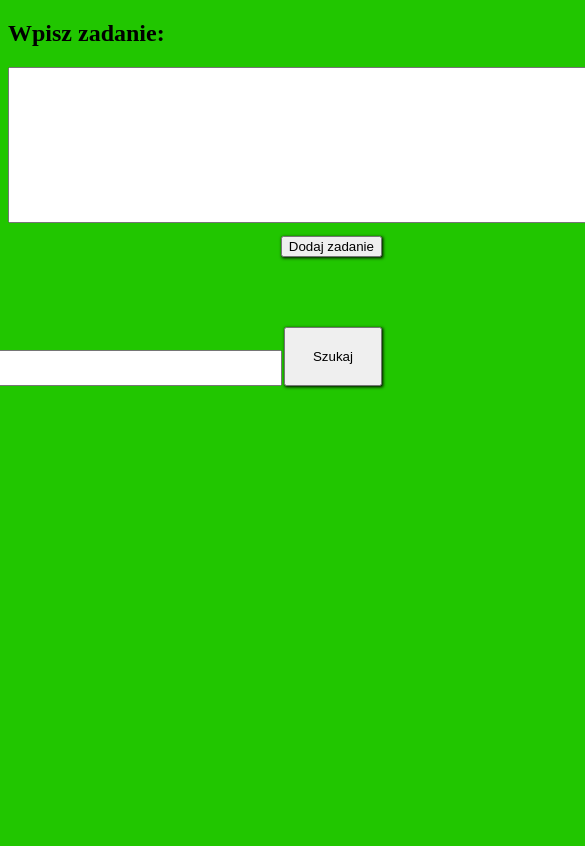
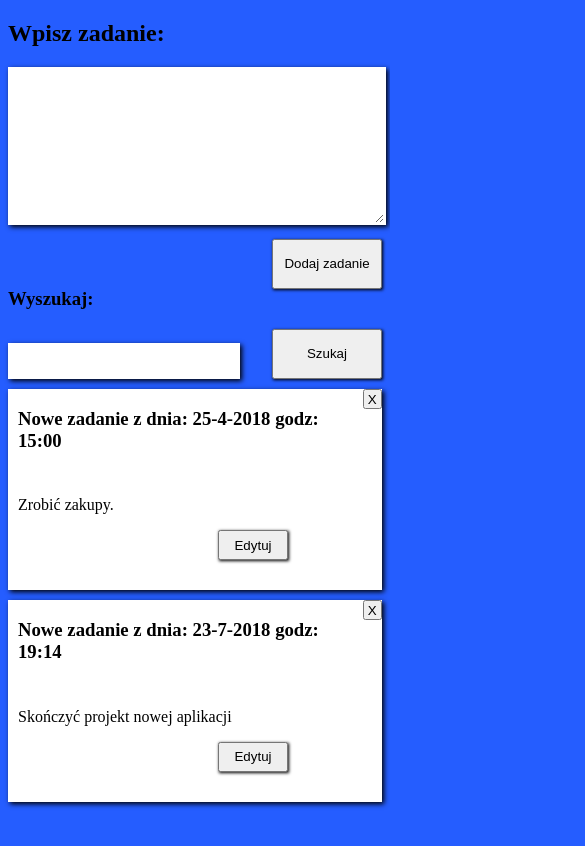
Before and after one commit to JoannaLigenza/TO-DO-LIST, a plain HTML site: page index.html in a window 390 px wide. Both pictures are taken after a click on the button "Szukaj". Shown: the top 846 px of the page, 585 px wide, since content can reach past the window. Drawn offline with nearby package versions, Linux system fonts and the light colour scheme.

Commit message:
version two
Changed search, added editing option and changed layout

```diff
--- a/index.html
+++ b/index.html
@@ -4,7 +4,6 @@
         <meta charset="UTF-8" />
 		<meta name="viewport" content="width=device-width, initial-scale=1" />
 		<link rel="stylesheet" href="style.css" type="text/css" />
-		<script type="text/javascript" src="jquery.js"></script>
 		<script type="text/javascript" src="script.js"></script>
 		<title> Kurs js </title>
 		<meta name="description" content="Modne sukienki na wesele 2018 - inspiracj.  "/>
@@ -29,19 +28,18 @@
 	<section id="task-list">
 		<div id="search">
 			<div><h3>Wyszukaj:</h3></div>
-			<input type = "text" class = "serach2"/>
+			<input type = "text" id="serach2"/>
 			<button id="search_button">Szukaj</button>
 		</div>
 
-		<div id="search_result">
-		</div>
-
-		<div class="new-task hidden">
+		<div class="new-task">
 			<div class="task-header">
-				<h3>Nowe zadanie z dnia: 25-04-2018 godz: 15:00</h3>
+				<h3>Nowe zadanie z dnia: 25-4-2018 godz: 15:00</h3>
 				<button class="x-button">X</button>
 			</div>
-			<div class="task-text">Zrobić zakupy.
+			<div class="task-text">
+				<p> Zrobić zakupy.</p>
+				<button class="edit-button">Edytuj</button>
 			</div>
 		</div>
 	</section>
--- a/script.js
+++ b/script.js
@@ -1,19 +1,19 @@
 
 document.addEventListener('DOMContentLoaded', function() {
-	let form_value = "";
-	let submit_btn = document.querySelector("#submit");
-	let task_list = document.querySelector("#task-list");
+
+	const submit_btn = document.querySelector("#submit");
+	const task_list = document.querySelector("#task-list");
 
 	// Dodawanie nowego zadania
 	function add_task(form_value)
 	{
 		let date = new Date();
-		let dateText = date.getDate() + '-' + (date.getMonth()+1) + '-' + date.getFullYear() + ' godz.: ' + date.getHours() + ':' + date.getMinutes();
+		let dateText = date.getDate() + '-' + (date.getMonth()+1) + '-' + date.getFullYear() + ' godz: ' + date.getHours() + ':' + date.getMinutes();
 
 		// Dodawanie nowego diva z elementami zadaniowymi
 		const new_task = document.createElement("div");
 		new_task.classList.add("new-task");
-		new_task.classList.add("hidden");								//	Part I - Dodaje klase, ktora nie istnieje
+		//new_task.classList.add("hidden");								//	Part I - Dodaje klase, ktora nie istnieje
 
 		// Dodawaie nowego diva z naglowkiem
 		const task_header = document.createElement("div");
@@ -28,14 +28,26 @@ document.addEventListener('DOMContentLoaded', function() {
 		x_button.classList.add("x-button");
 		x_button.innerText = "X";
 
-		// Dodawanie tresci zadania
+		// Dodawanie diva z treścią zadania
 		const task_text = document.createElement("div");
 		task_text.classList.add("task-text");
-		task_text.innerText = form_value;
+
+		// Dodawanie paragrafu z treścią do diva z treścią zadania
+		const task_text_paragraph = document.createElement("p");
+		task_text_paragraph.innerText = form_value;
+
+		// Dodawanie nowego przycisku edytującego zadanie
+		const edit_button = document.createElement("button");
+		edit_button.classList.add("edit-button");
+		edit_button.innerText = "Edytuj";
 
 		// Wrzucanie h3 i x-buttona do diva task-header
 		task_header.appendChild(h3);
 		task_header.appendChild(x_button);
+
+		// Wrzucanie p i edit-button do diva task_text
+		task_text.appendChild(task_text_paragraph);
+		task_text.appendChild(edit_button);
 
 		// Wrzucanie diva task-header i task-text do diva new-task
 		new_task.appendChild(task_header);
@@ -61,45 +73,80 @@ document.addEventListener('DOMContentLoaded', function() {
 
 	function delete_task(e)
 	{
-		let task_to_delete = e.target.closest(".new-task");
+		const task_to_delete = e.target.closest(".new-task");
 
 		if (e.target.closest('.x-button') !== null) {
 			task_to_delete.remove();
 	}}
 
-
 	task_list.addEventListener("click", delete_task);
 
+
+	// Edycja istniejacego zadania
+
+	function edit_task(e) {
+
+		const task_to_edit = e.target.closest(".task-text");
+		const edit_button = e.target.closest(".edit-button");
+		const end_edit = e.target.closest(".end-editing-button");
+
+
+		if (edit_button !== null) {
+			task_to_edit.contentEditable = true;
+			const end_editing_button = document.createElement("button");
+			end_editing_button.innerText = "Gotowe";
+			end_editing_button.classList.add("end-editing-button");
+			task_to_edit.appendChild(end_editing_button);
+			task_to_edit.style.backgroundColor = "#e9e9e9";
+			edit_button.disabled = true;
+		}
+		if (end_edit !== null) {
+			task_to_edit.contentEditable = false;
+			task_to_edit.style.backgroundColor = "white";
+			e.target.previousElementSibling.disabled = false;
+			end_edit.remove();
+
+		}
+	}
+
+	function end_editing(e) {
+
+		if (e.target.closest(".end-editing-button") !== null) {
+			task_to_edit.contentEditable = false;
+		}
+	}
+
+	task_list.addEventListener("click", edit_task);
 
 
 	//	Wyszukiwanie istniejacego zadania
 	function search(input)
 	{
-		//let input = document.querySelector(".serach2").value;
 		let my_tab = document.querySelectorAll(".task-text");					// Pobieram wszystkie teksty z zadan
 		let my_new_task = document.querySelectorAll(".new-task");
-		//let search_result = document.querySelector("#search_result");
 
-		var sheet = document.createElement('style')								//	Part II - definiuje klase, ktora wczesniej nie istniala. Kazdy dodany wczesniej element w js i elementy statyczne w html ja posiadaja (tylko wczesniej nie byla zdefiniowana, wiec z niej nie korzystaly)
-		sheet.innerHTML = ".hidden {display: none;}";							//  klasa hidden zyskuje display none, wiec wszystkie elementy (taski-zadania) zostaja ukryte
-		document.head.appendChild(sheet);										//  dodaje klase do dokumentu w sekcji head
 
-		for (i=0; i < my_tab.length; i++) {
-			if (my_tab[i].innerText.indexOf(input) != -1 && input.length >= 3) 		// indexOf - przeszukaj zadanie wyszukując słowo z (input). Jesli przeszukasz zadanie i jego tekst nie jest rowny -1 (co oznacza ze nie istnieje) i ilosc wyszukiwanych znakow > 3
+		for (i=0; i < my_new_task.length; i++) {
+			if(input.length == 0) {													// jesli input jest pusty to odkryj wszystkie zadania
+				my_new_task[i].classList.remove("hidden");
+			}
+			if(my_new_task[i].classList.contains("hidden")) {
+				my_new_task[i].classList.remove("hidden");
+			}
+			if (my_tab[i].innerText.indexOf(input) == -1 && input.length >= 3) 		// indexOf - przeszukaj zadanie wyszukując słowo z (input). Jesli przeszukasz zadanie i jego tekst jest rowny -1 (co oznacza ze nie istnieje) i ilosc wyszukiwanych znakow > 3
 			{
-				my_new_task[i].classList.remove("hidden");							//	Part III - wybranym elementom usuwam klase hidden, dzieki czemu staja sie widoczne
+				my_new_task[i].classList.add("hidden");							//	Part III - wybranym elementom dodaje klase hidden, dzieki czemu staja sie niewidoczne
 
 			}
 		}
 	}
 
-	//add_task("Zrobić pranie");
 	add_task("Skończyć projekt nowej aplikacji");
 
-	let button_szukaj = document.querySelector("#search_button");
+	const button_szukaj = document.querySelector("#search_button");
 
 	button_szukaj.addEventListener("click", function()
 	{
-		search(document.querySelector(".serach2").value);
+		search(document.getElementById("serach2").value);
 	})
 });
--- a/style.css
+++ b/style.css
@@ -1,6 +1,6 @@
 
 body {
-	background-color: #21c600;
+	background-color: #255dff;
 }
 
 #form-div
@@ -18,16 +18,26 @@ body {
 
 #textarea
 {
-	width: 700px;
+	width: 99%;
 	height: 150px;
 	resize: vertical;
+	font-size: 16px;
+	box-shadow: 2px 2px 5px;
+	border: 2px solid transparent;
+
+}
+
+#textarea:focus {
+	border: 2px solid #0029a0;
 }
 
 #submit
 {
+	width: 110px;
+	height: 50px;
 	position: absolute;
 	right: 0;
-	bottom: -30px;
+	bottom: -60px;
 	box-shadow: 1px 1px 3px;
 }
 
@@ -69,11 +79,49 @@ body {
 	padding: 1px 1.1px;
 }
 
-.task-text
-{
+.task-text {
+	display: flex;
+	justify-content: space-between;
 	padding: 10px 10px;
 	max-height: 200px;
 	overflow: auto;
+	position: relative;
+}
+
+.task-text p {
+	max-width: 500px;
+	padding-bottom: 20px;
+}
+
+[contenteditable="true"]:focus {
+	border: none;
+	outline: none;
+}
+
+.edit-button {
+	width: 70px;
+	height: 30px;
+	position: absolute;
+	bottom: 20px;
+	right: 10px;
+	box-shadow: 1px 1px 3px;
+}
+
+.edit-button:active {
+	box-shadow: 2px 2px 5px;
+}
+
+.end-editing-button {
+	width: 70px;
+	height: 30px;
+	position: absolute;
+	bottom: 20px;
+	right: 90px;
+	box-shadow: 1px 1px 3px;
+}
+
+.end-editing-button:active {
+	box-shadow: 2px 2px 5px;
 }
 
 #search
@@ -83,18 +131,26 @@ body {
 	position: relative;
 }
 
-.serach2
+#serach2
 {
-	width: 400px;
+	width: 60%;
 	height: 30px;
 	position: absolute;
 	bottom: 0;
-	right: 100px;
+	right: 120px;
+	box-shadow: 2px 2px 5px;
+	border: 2px solid transparent;
+}
+
+#serach2:focus {
+	border: 2px solid #0029a0;
 }
 
 #search_button
 {
-	width: 98px;
+	width: 110px;
+	height: 50px;
+	align-self: flex-end;
 	box-shadow: 1px 1px 3px;
 }
 
@@ -103,13 +159,39 @@ body {
 	box-shadow: 2px 2px 3px;
 }
 
-.visible
+.hidden
 {
-	display: block;
-	border: 3px solid red;
+	display: none;
 }
 
-.not_visible
-{
+@media screen and (max-width: 600px) {
+
+
+	#search div h3 {
+		position: absolute;
+		top: -60px;
+		left: 0;
+	}
+
+	#serach2 {
+		left: 0;
+	}
+
+	.task-text {
+		display: block;
+	}
+
+	.edit-button {
+		position: relative;
+		display: inline-block;
+		left: 200px;
+	}
+
+	.end-editing-button {
+		position: relative;
+		display: inline-block;
+		left: 50px;
+	}
+
 
 }
```
